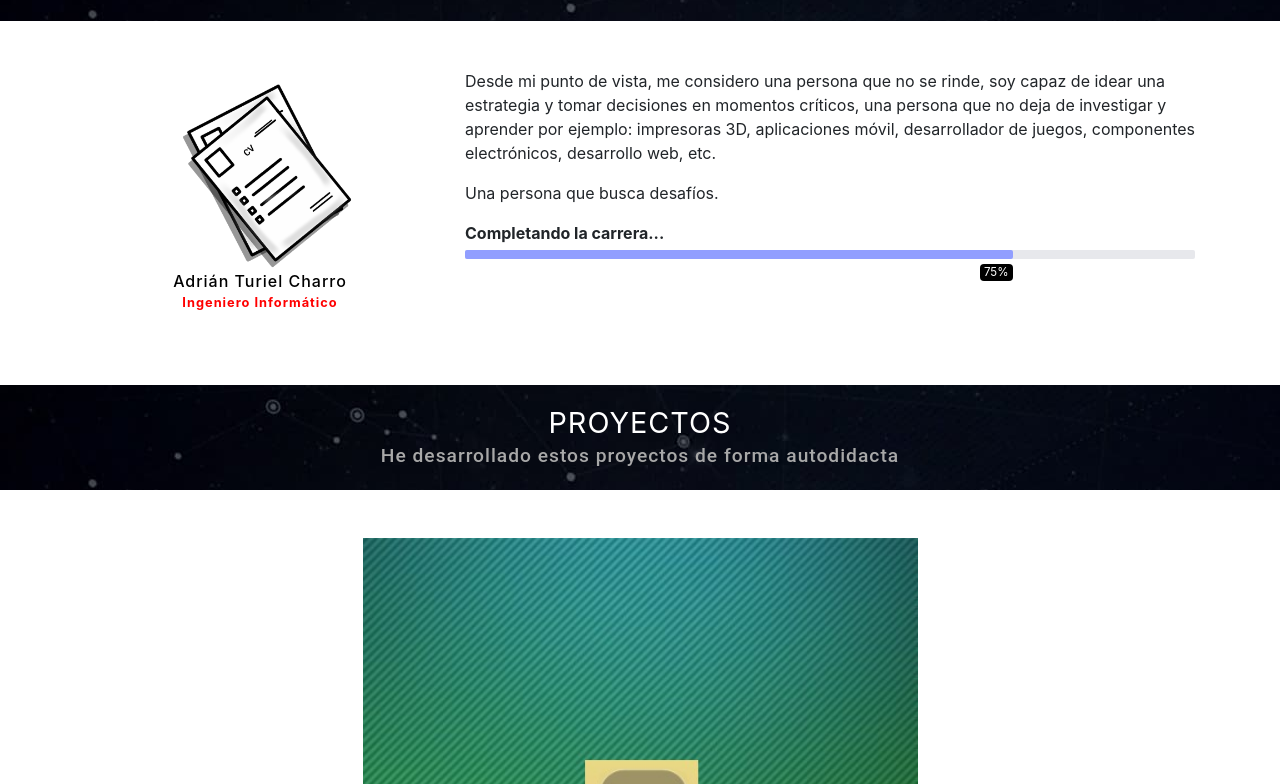
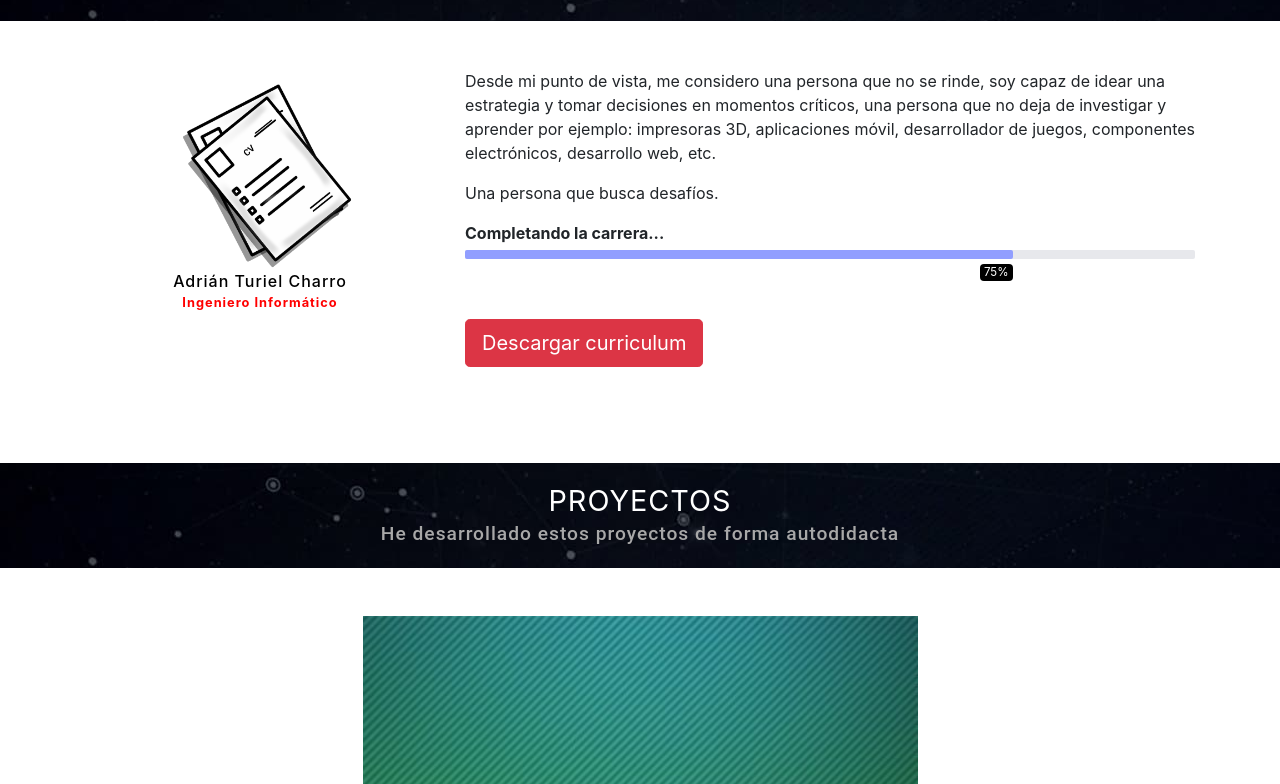
Before and after one commit to atuch17/atuch_web, a plain HTML site: page index.html in a window 1280 px wide. Shown: the part 840-1624 px from the top of the page. Drawn offline with nearby package versions, Linux system fonts and the light colour scheme.

Commit message:
Update index.html

```diff
--- a/index.html
+++ b/index.html
@@ -97,6 +97,8 @@
 							<p class="barra_max">100</p>
 						</div>
 					</div>
+
+					<a href="curriculum.pdf" class="btn btn-danger btn-lg  mb-5 descarga" role="button" aria-disabled="true" download="CV - Adrian Turiel">Descargar curriculum</a>
 				</div>
 			</div>
 		</section>
```
